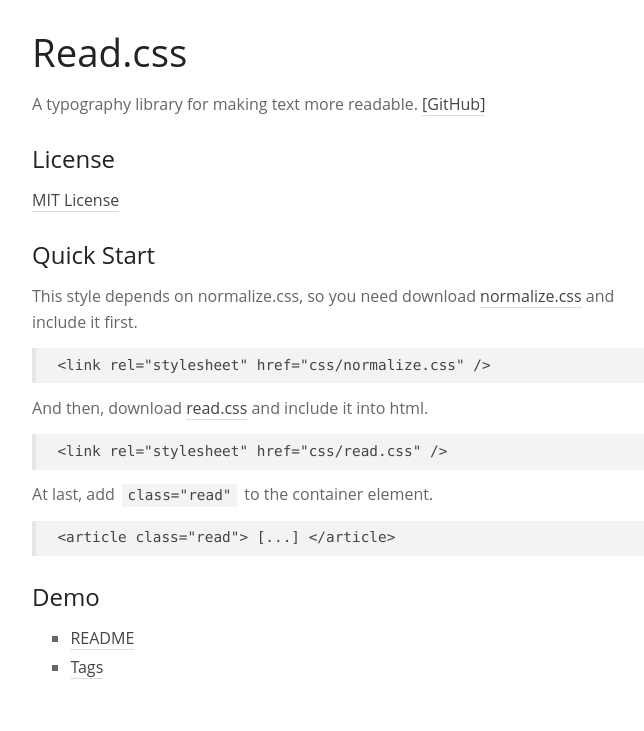
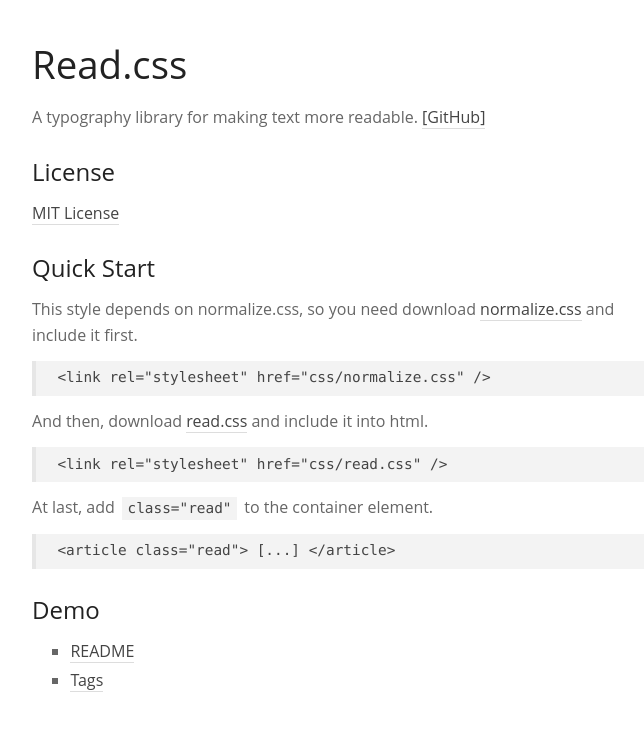
Before and after one commit to lixiaoyan/read.css, a Jekyll site: the page built from README.md, in a window 1280 px wide. Shown: the top 731 px of the page, without its empty margins (288-932 px from the left). Built offline with Jekyll 4.4.1, drawn with Linux system fonts in a browser that asks for light colours.

Commit message:
update demo

```diff
--- a/_layouts/default.html
+++ b/_layouts/default.html
@@ -9,7 +9,7 @@
     <style>
       .container {
         max-width: 640px;
-        margin: 1.6em auto;
+        margin: 2.4em auto;
         padding: 0 1.2em;
       }
     </style>
```
